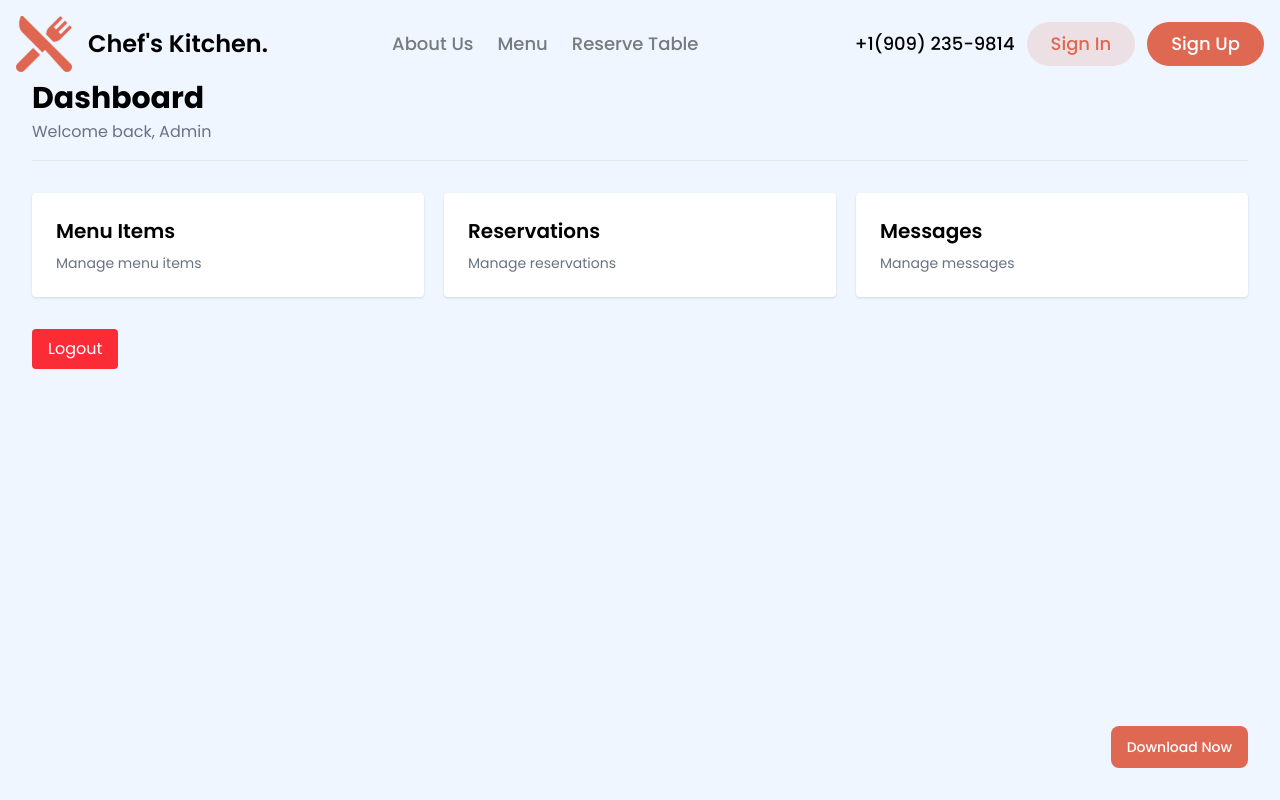
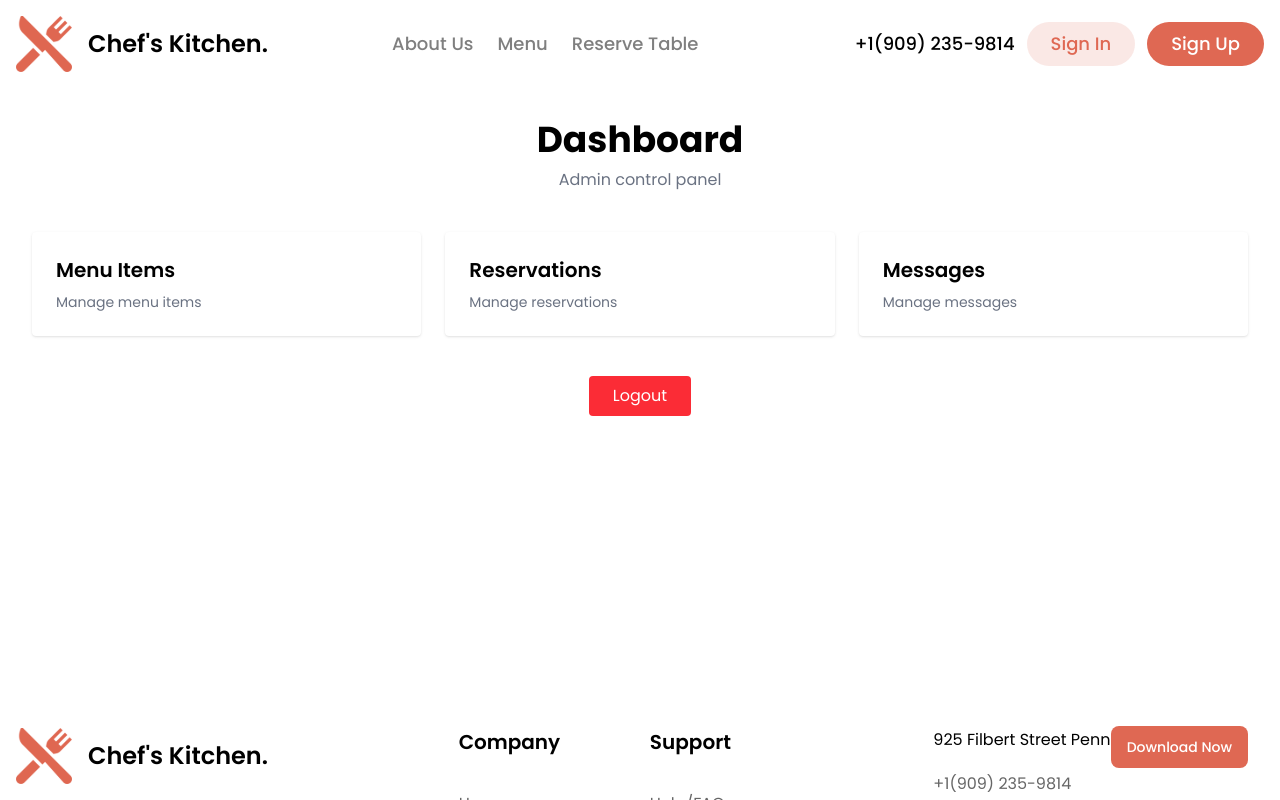
Before and after one commit to BuddhikaKulasekara/chef-kitchen, a Next.js app in the folder frontend/: page /admin/dashboard in a window 1280 px wide. Shown: the top 800 px of the page. Built offline with nearby package versions, Linux system fonts and the light colour scheme; some icons are missing.

Commit message:
feat: content center

```diff
--- a/frontend/src/app/admin/dashboard/page.tsx
+++ b/frontend/src/app/admin/dashboard/page.tsx
@@ -25,18 +25,80 @@ export default function Dashboard() {
     )
 
     return (
+        <div className="px-8 pb-70 pt-30">
+            {/* Header */}
+            <div className="mb-10 text-center">
+                <h1 className="text-4xl font-bold">Dashboard</h1>
+                <p className="text-gray-500 mt-2">
+                    Admin control panel
+                </p>
+            </div>
 
-        <div className="px-8 pb-20 pt-20 bg-blue-50 min-h-screen">
+            {/* Cards */}
+            <div className="grid grid-cols-1 md:grid-cols-3 gap-6">
+                <Card title="Menu Items" path="/admin/menu" />
+                <Card title="Reservations" path="/admin/reservations" />
+                <Card title="Messages" path="/admin/messages" />
+            </div>
+
+            {/* Logout */}
+            <div className="mt-10 flex justify-center">
+                <button
+                    onClick={() => {
+                        localStorage.removeItem("adminToken")
+                        router.push("/admin/login")
+                    }}
+                    className="px-6 py-2 bg-red-500 text-white rounded hover:bg-red-600"
+                >
+                    Logout
+                </button>
+            </div>
+        </div>
+    )
+}
+
+{/*"use client"
+import { useRouter } from "next/navigation"
+
+export default function Dashboard() {
+    const router = useRouter()
+
+    const Card = ({
+        title,
+        path,
+    }: {
+        title: string
+        path: string
+    }) => (
+        <div
+            onClick={() => router.push(path)}
+            className="p-6 bg-white rounded shadow cursor-pointer
+                 hover:shadow-lg hover:scale-[1.02]
+                 transition duration-300"
+        >
+            <h3 className="text-xl font-semibold">{title}</h3>
+            <p className="text-sm text-gray-500 mt-2">
+                Manage {title.toLowerCase()}
+            </p>
+        </div>
+    )
+
+    return (
+
+        <div className="px-8 pb-8 pt-22">
+
             <div className="mb-8 border-b pb-4">
+
                 <h1 className="text-3xl font-bold">Dashboard</h1>
                 <p className="text-gray-500 mt-1">
                     Welcome back, Admin
                 </p>
             </div>
-            {/* <div className="px-8 pb-8 pt-25">*/}
 
 
-            {/* Cards */}
+*/}
+{/* Cards */ }
+{/*
             <div className="grid grid-cols-1 md:grid-cols-3 gap-5 mb-8">
                 <Card title="Menu Items" path="/admin/menu" />
                 <Card title="Reservations" path="/admin/reservations" />
@@ -57,3 +119,4 @@ export default function Dashboard() {
         </div>
     )
 }
+*/}
```
